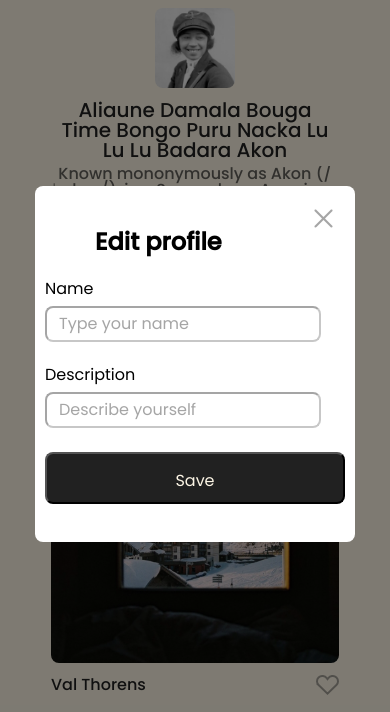
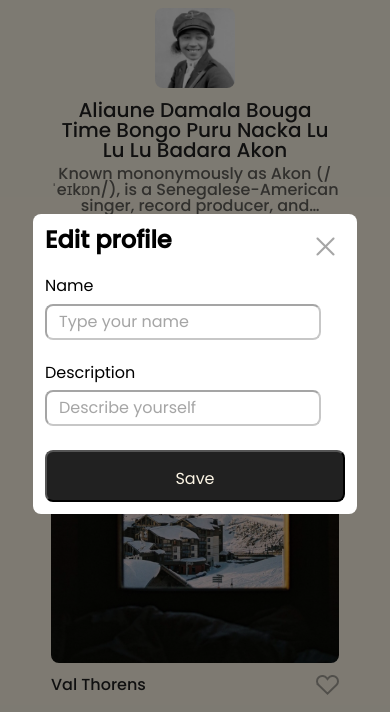
Before and after one commit to ln-harris/se_project_spots, a plain HTML site: page index.html in a window 390 px wide. Shown: the part 58-770 px from the top of the page. Drawn offline with Linux system fonts and the light colour scheme.

Commit message:
New project update

```diff
--- a/blocks/modal.css
+++ b/blocks/modal.css
@@ -87,11 +87,11 @@
   }
   .modal__container {
     max-width: 300px;
-    height: 336px;
-    padding: 10px;
+    max-height: 336px;
+    padding: 12px;
   }
   .modal__title {
-    margin: 0 0 24px;
+    padding: 0 0 24px;
   }
   .modal__form {
     display: flex;
```
